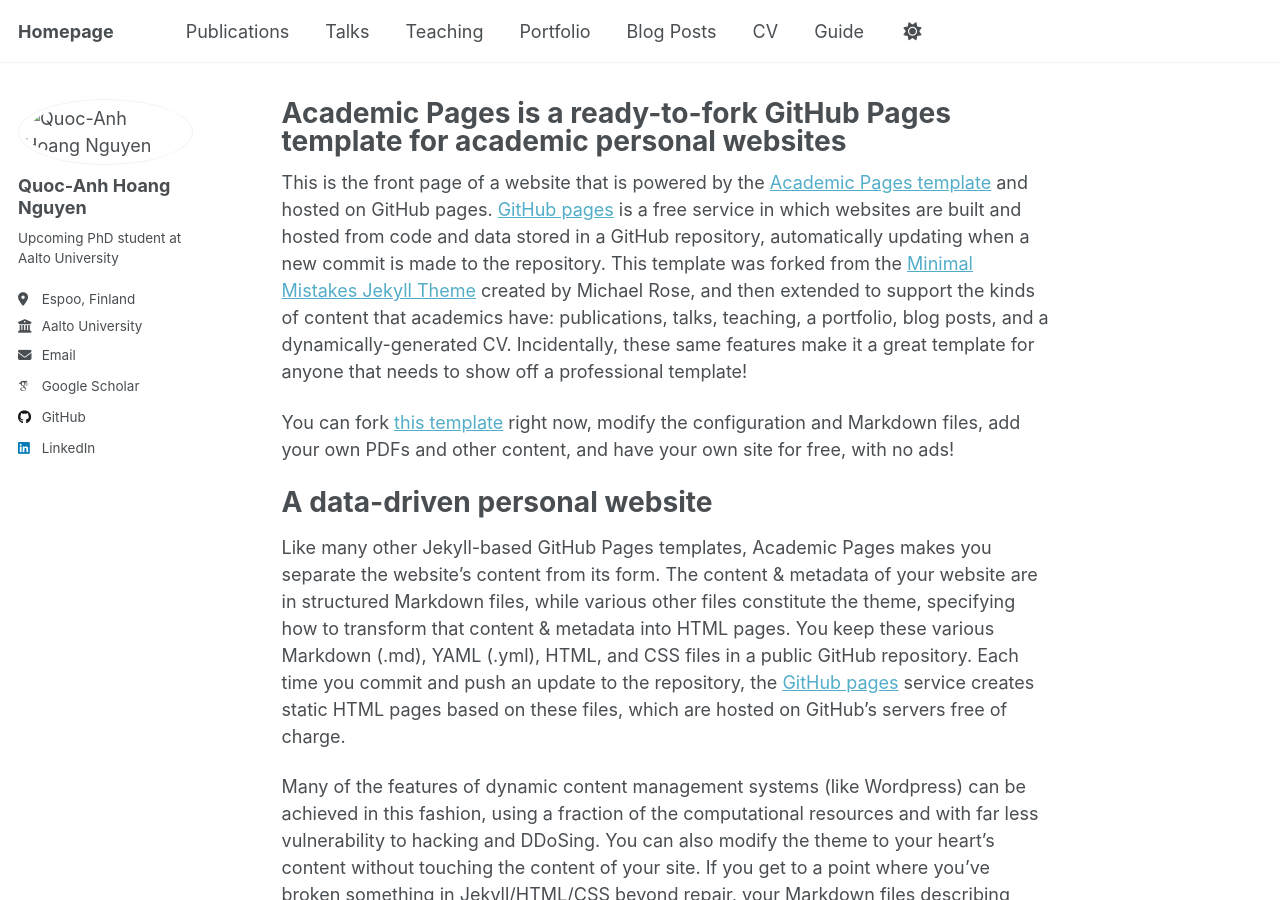
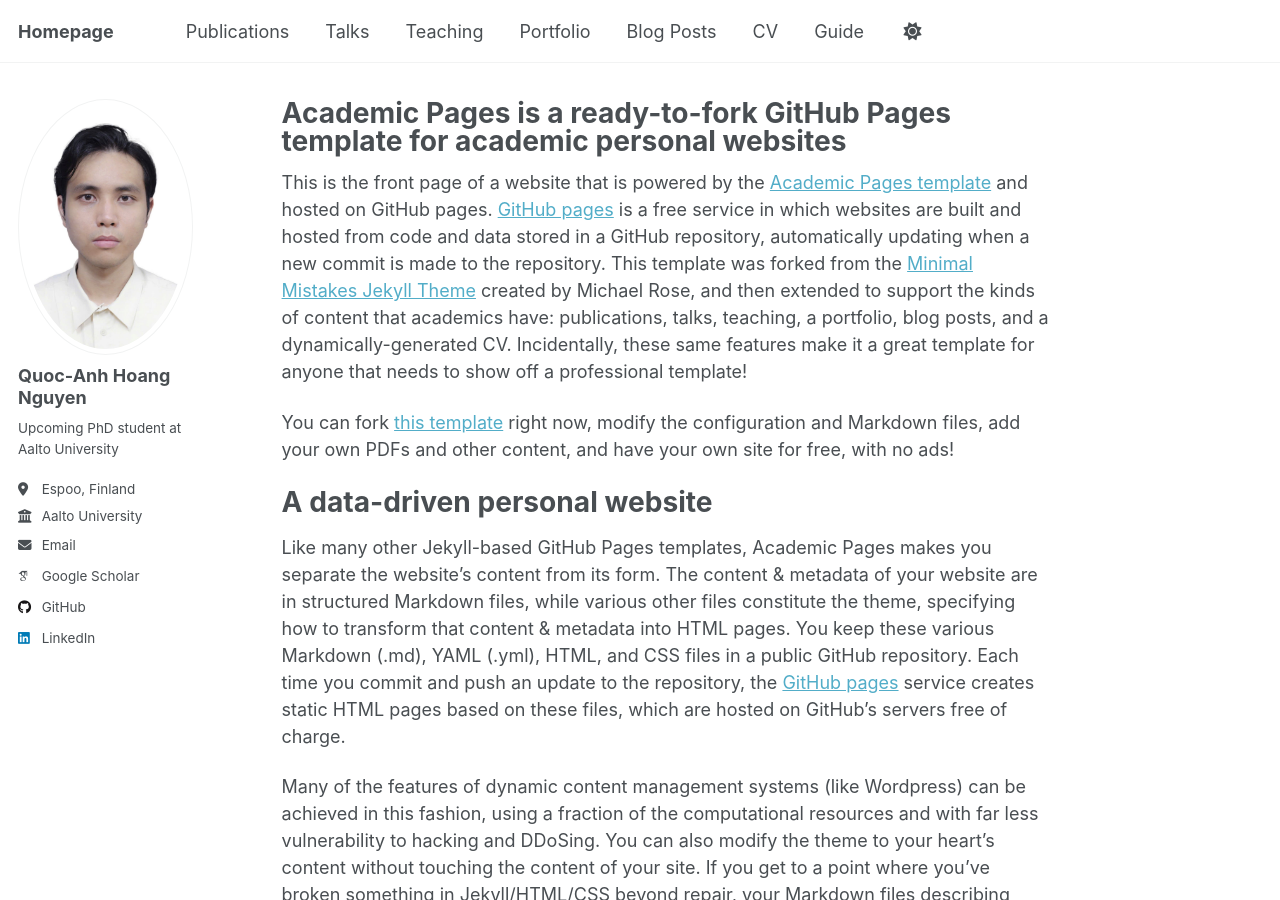
Before and after one commit to QuocAnh261100/QuocAnh261100.github.io, a Jekyll site: the page built from _pages/about.md, in a window 1280 px wide and 900 px high. Built offline with Jekyll 4.4.1, drawn with Linux system fonts in a browser that asks for light colours; some web fonts are replaced; a script that is not in the unit is left out.

Commit message:
Update avatar

```diff
--- a/_config.yml
+++ b/_config.yml
@@ -22,7 +22,7 @@ repository               : "QuocAnh261100/QuocAnh261100.github.io"
 #               Additional customization can be done by editing /_includes/author-profile.html
 author:
   # Biographic information
-  avatar           : "images/profile.png"
+  avatar           : "profile.jpg"
   name             : "Quoc-Anh Hoang Nguyen"
   pronouns         : # example: "she/her"
   bio              : "Upcoming PhD student at Aalto University"
```
Also changed, not shown: images/profile.jpg (renamed from profile.jpg).
